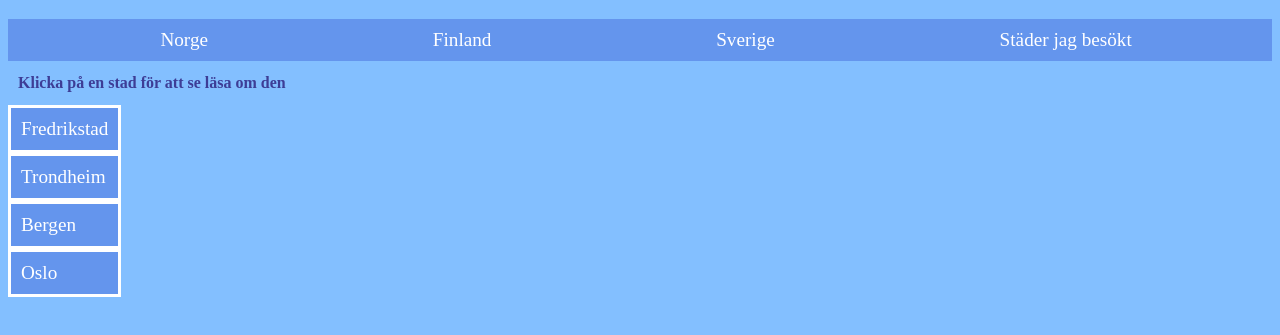
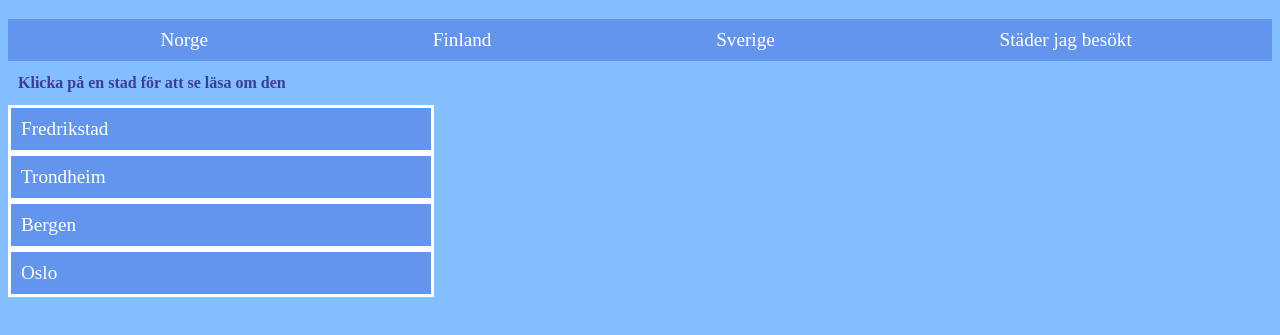
Before and after one commit to JosephineSimar/stadochland, a plain HTML site: page index.html in a window 1280 px wide. Both pictures are taken after a click on the item "Norge". Shown: the part 67-402 px from the top of the page. Drawn offline with Linux system fonts and the light colour scheme.

Commit message:
La till en färdig css-fil med styling till alla element

```diff
--- a/styles.css
+++ b/styles.css
@@ -23,35 +23,24 @@ h1{
     flex-wrap: wrap;
     background-color: cornflowerblue;
     margin-bottom: 10px;
+}
 
-}
 #landMenu{
-    padding:5px;
     font-size: larger;
     text-align:center;
     margin-left:8vw;
     margin-right:8vw;
     color: white;
     padding: 10px;
-
-
 }
 
 #landMenu:hover{
     background-color: rgb(25, 25, 75);
 }
 
-
-
 a:link, a:visited, a:active{
     text-decoration: none;
     color:rgb(255, 255, 255);
-
-}
-
-#content{
-    display: flex;
-    flex-wrap: wrap;
 }
 
 #cityMenu{
@@ -60,9 +49,13 @@ a:link, a:visited, a:active{
     padding: 10px;
     color:white;
     background-color: cornflowerblue;
-    margin-right: 70vw;
     border-style: solid;
+    width: 400px;
+}
 
+#cityList{
+    width:500px;
+    float:left;
 }
 
 #cityMenu:hover{
@@ -72,21 +65,17 @@ a:link, a:visited, a:active{
 #fact{
     font-size: larger;
     color: rgb(61, 61, 150);
-    float:right;
-    height: auto;
+    float:left;
     padding: 20px;
-
 }
 
 .stats{
     text-align:center;
     font-size:larger;
     color:rgb(61, 61, 150);
-
 }
 
 #stats{
-    background-color: cornflowerblue;
     margin-left: 30vw;
     margin-right: 30vw;
     padding: 10px;
```
